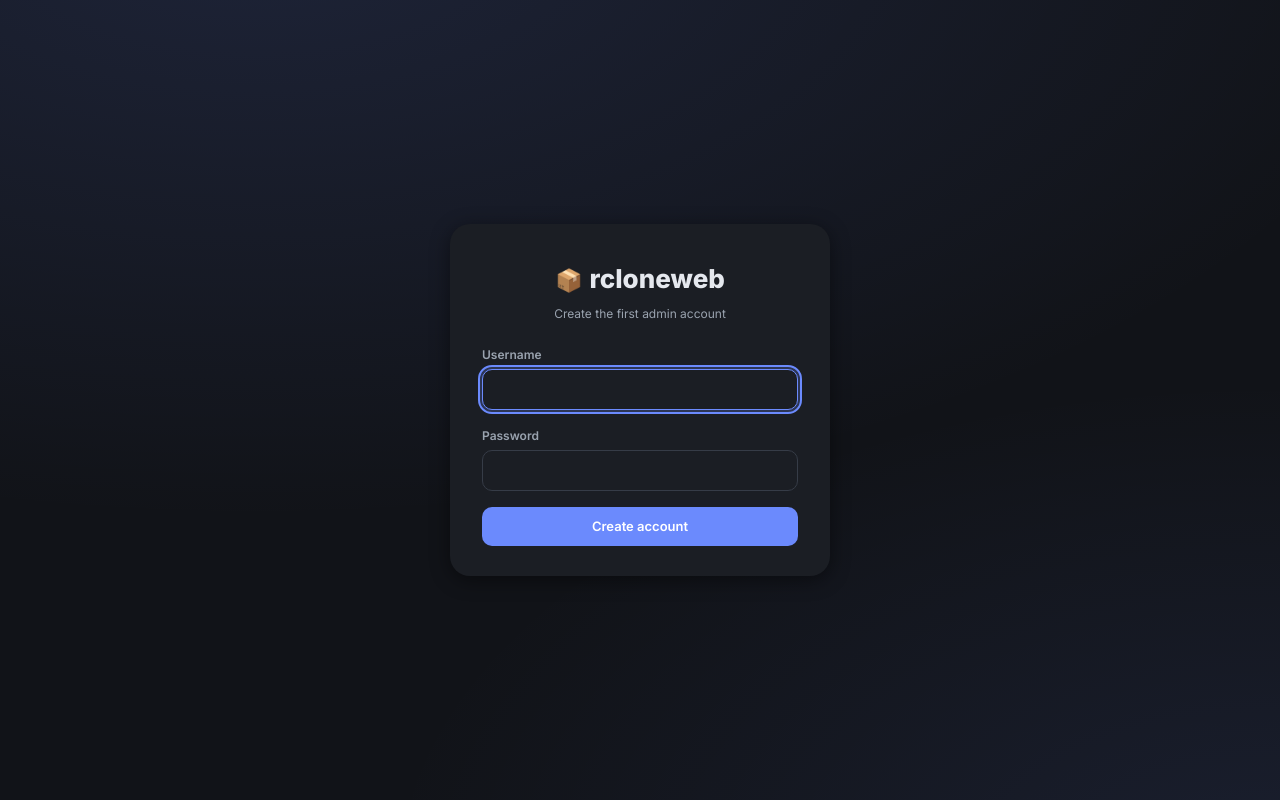
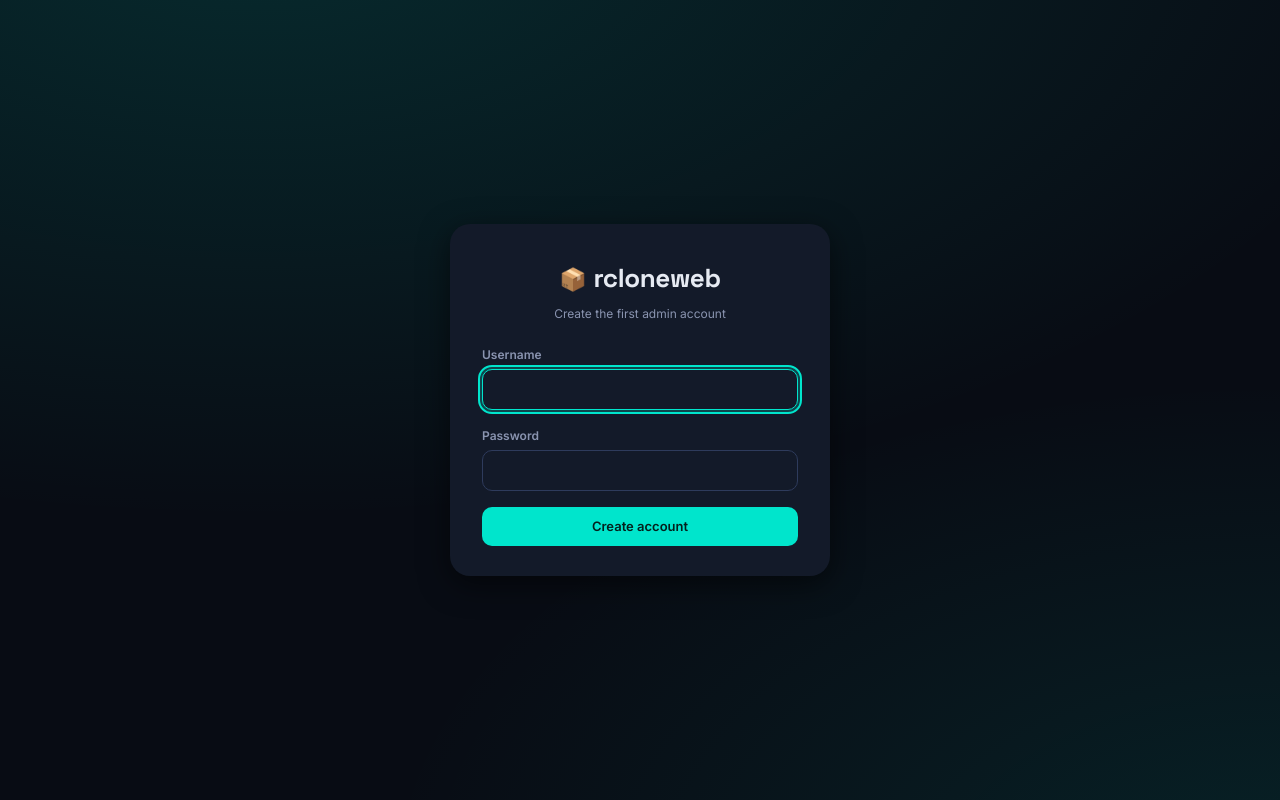
Before and after one commit to shaikhnedab/rcloneweb, a PHP site: page /public/index.html in a window 1280 px wide. Run offline with PHP 8.4, Linux system fonts and the light colour scheme.

Commit message:
chore: prepare 1.0.0 — fleet deep module, a11y, pipeline theme
- Distinctive Ink/Cyan pipeline theme (Space Grotesk + Inter)
- Web Interface Guidelines: aria-label, skip-link, color-scheme, focus-visible
- Deep Fleet module (public/js/fleet.js) as single seam
- Patch future releases will auto-bump via .github/workflows/release.yml

```diff
--- a/public/css/style.css
+++ b/public/css/style.css
@@ -1,40 +1,42 @@
-@import url('https://fonts.googleapis.com/css2?family=Inter:wght@400;500;600;700;800&family=JetBrains+Mono:wght@400;500&display=swap');
-/* ============ rcloneweb — Material-inspired theme (light + dark) ============ */
+@import url('https://fonts.googleapis.com/css2?family=Inter:wght@400;500;600;700;800&family=JetBrains+Mono:wght@400;500&family=Space+Grotesk:wght@500;600;700&display=swap');
+/* ============ rcloneweb — Fleet Pipeline theme (distinctive, not templated) ============ */
+/* Subject: rclone fleet backup — audience: SREs managing a VPS fleet, job: compose a verifiable pipeline and ship it */
 :root, html[data-theme="dark"] {
-  --bg: #111318;
-  --surface: #1b1e24;
-  --surface-2: #232730;
-  --surface-3: #2b3038;
-  --border: #363c47;
-  --text: #e5e8ee;
-  --text-muted: #9aa3af;
-  --primary: #6b8afd;
-  --primary-strong: #4f6ef7;
-  --on-primary: #ffffff;
-  --danger: #f2635f;
-  --green: #57d98a;
-  --yellow: #ffd54a;
-  --shadow: 0 4px 20px rgba(0,0,0,.45);
-  --shadow-sm: 0 1px 4px rgba(0,0,0,.35);
+  --bg: #080C14;
+  --surface: #131A29;
+  --surface-2: #1C2438;
+  --surface-3: #24314F;
+  --border: #2E3B5C;
+  --text: #E6EAF2;
+  --text-muted: #8A94B0;
+  --primary: #00E5CC;
+  --primary-strong: #00C2AD;
+  --on-primary: #04201C;
+  --danger: #FF4D6A;
+  --green: #2ECC71;
+  --yellow: #FFB020;
+  --shadow: 0 8px 30px rgba(0,0,0,.55);
+  --shadow-sm: 0 1px 8px rgba(0,0,0,.45);
 }
 html[data-theme="light"] {
-  --bg: #f2f4f8;
-  --surface: #ffffff;
-  --surface-2: #f6f7fa;
-  --surface-3: #eceff4;
-  --border: #dde2ea;
-  --text: #1a1d23;
-  --text-muted: #667085;
-  --primary: #3d5afe;
-  --primary-strong: #3049d6;
+  --bg: #F1F4F9;
+  --surface: #FFFFFF;
+  --surface-2: #E9EEF8;
+  --surface-3: #DDE6F5;
+  --border: #C8D6EE;
+  --text: #0F1A2E;
+  --text-muted: #5B6B8C;
+  --primary: #009E8E;
+  --primary-strong: #00786D;
   --on-primary: #ffffff;
-  --danger: #dc362e;
-  --green: #1e9e56;
-  --yellow: #b28900;
-  --shadow: 0 4px 18px rgba(30,40,70,.12);
-  --shadow-sm: 0 1px 3px rgba(30,40,70,.10);
+  --danger: #E11D48;
+  --green: #15803D;
+  --yellow: #A16207;
+  --shadow: 0 8px 24px rgba(15,26,46,.12);
+  --shadow-sm: 0 1px 8px rgba(15,26,46,.10);
 }
 
+html { color-scheme: dark light; }
 * { box-sizing: border-box; }
 html, body { margin: 0; height: 100%; }
 body {
@@ -43,13 +45,26 @@
   transition: background .25s, color .25s;
   -webkit-font-smoothing: antialiased; text-rendering: optimizeLegibility;
 }
+.skip-link { position:absolute; left:-9999px; top:auto; width:1px; height:1px; overflow:hidden; background: var(--primary); color: var(--on-primary); padding:8px 12px; border-radius:8px; z-index:9999; }
+.skip-link:focus { left:16px; top:16px; width:auto; height:auto; }
+@media (prefers-reduced-motion: reduce) { *, *::before, *::after { animation-duration:0.01ms !important; transition-duration:0.01ms !important; } }
 code {
   background: var(--surface-3); padding: 1px 5px; border-radius: 5px;
   font-family: "JetBrains Mono", "SFMono-Regular", Consolas, Menlo, monospace;
   font-size: 12px;
 }
+h1, h2, h3, .brand, legend, .tab { font-family: 'Space Grotesk', 'Inter', system-ui, sans-serif; letter-spacing: -0.015em; }
 h3 { font-size: 15px; font-weight: 600; margin: 22px 0 10px; }
 a { color: var(--primary); }
+/* Pipeline signature — the one memorable element: source → rclone → destination with flowing packets */
+.pipeline { display:flex; align-items:center; gap:10px; padding:10px 14px; background: var(--surface-2); border:1px solid var(--border); border-radius: 12px; font-family: "JetBrains Mono", monospace; font-size: 11px; color: var(--text-muted); overflow:hidden; }
+.pipeline__node { padding:4px 8px; background: var(--surface); border:1px solid var(--border); border-radius: 999px; font-weight:600; color: var(--text); white-space:nowrap; }
+.pipeline__track { flex:1; height:2px; background: var(--border); position:relative; overflow:hidden; border-radius:999px; }
+.pipeline__packet { position:absolute; top:-3px; width:8px; height:8px; background: var(--primary); border-radius:50%; box-shadow: 0 0 8px var(--primary); animation: pipeline-flow 1.8s linear infinite; }
+.pipeline__packet:nth-child(2){ animation-delay:.6s; opacity:.7; }
+.pipeline__packet:nth-child(3){ animation-delay:1.2s; opacity:.45; }
+@keyframes pipeline-flow { from{ left:-8px; } to{ left:100%; } }
+@media (prefers-reduced-motion: reduce) { .pipeline__packet{ animation:none; display:none; } }
 
 /* ---------- buttons ---------- */
 .btn {
```
Also changed, not shown: public/index.html (+22 -9 lines), public/js/fleet.js (added, +67 -0 lines), .github/workflows/release.yml (added), CHANGELOG.md (added), public/js/app.js, 1 other file.
